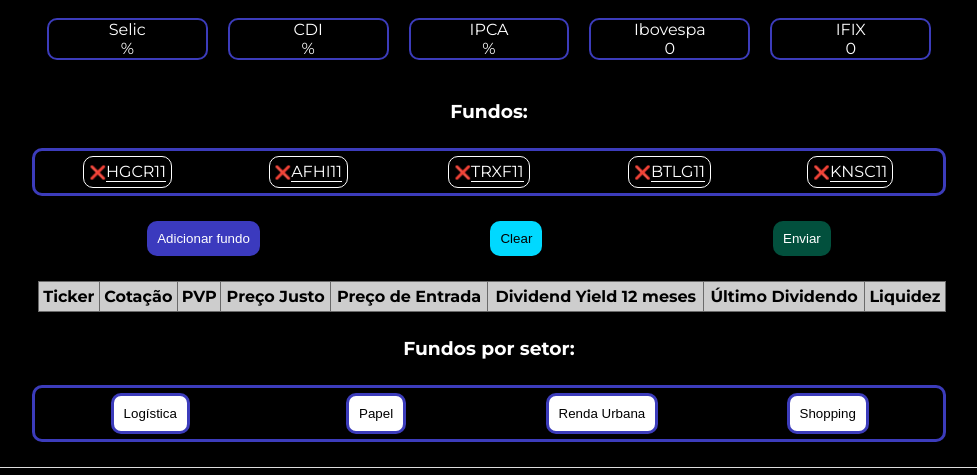
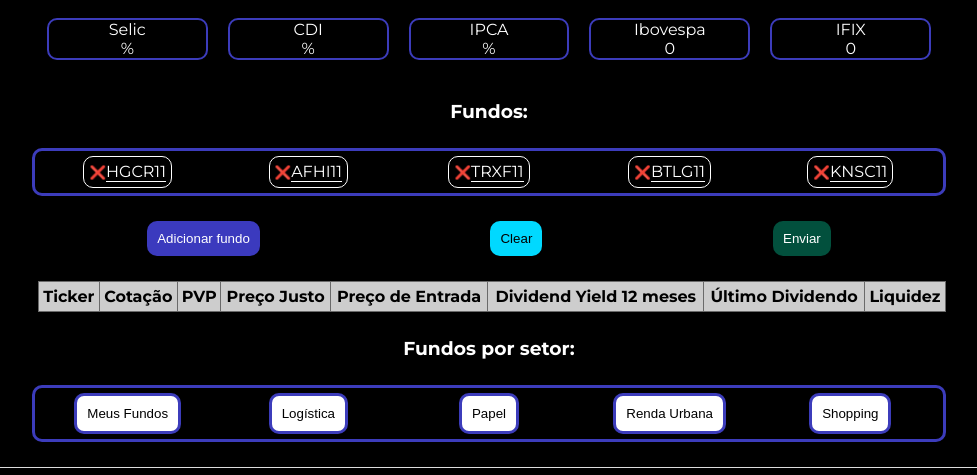
Before and after one commit to ArthurRomanha/ScrappInvest, a plain HTML site: page index.html in a window 1280 px wide. Shown: the part 51-526 px from the top of the page, without its empty margins (151-1128 px from the left). Drawn offline with Linux system fonts and the light colour scheme; no server answers.

Commit message:
Update index.html

```diff
--- a/index.html
+++ b/index.html
@@ -83,6 +83,7 @@
         </div>
         <h3>Fundos por setor:</h3>
         <div class="presets">
+            <button class="preset-arthur" onclick="presetArthur()">Meus Fundos</button>
             <button class="preset-logistica" onclick="presetLogistica()">Logística</button>
             <button class="preset-papel" onclick="presetPapel()">Papel</button>
             <button class="preset-ru" onclick="presetRU()">Renda Urbana</button>
```
